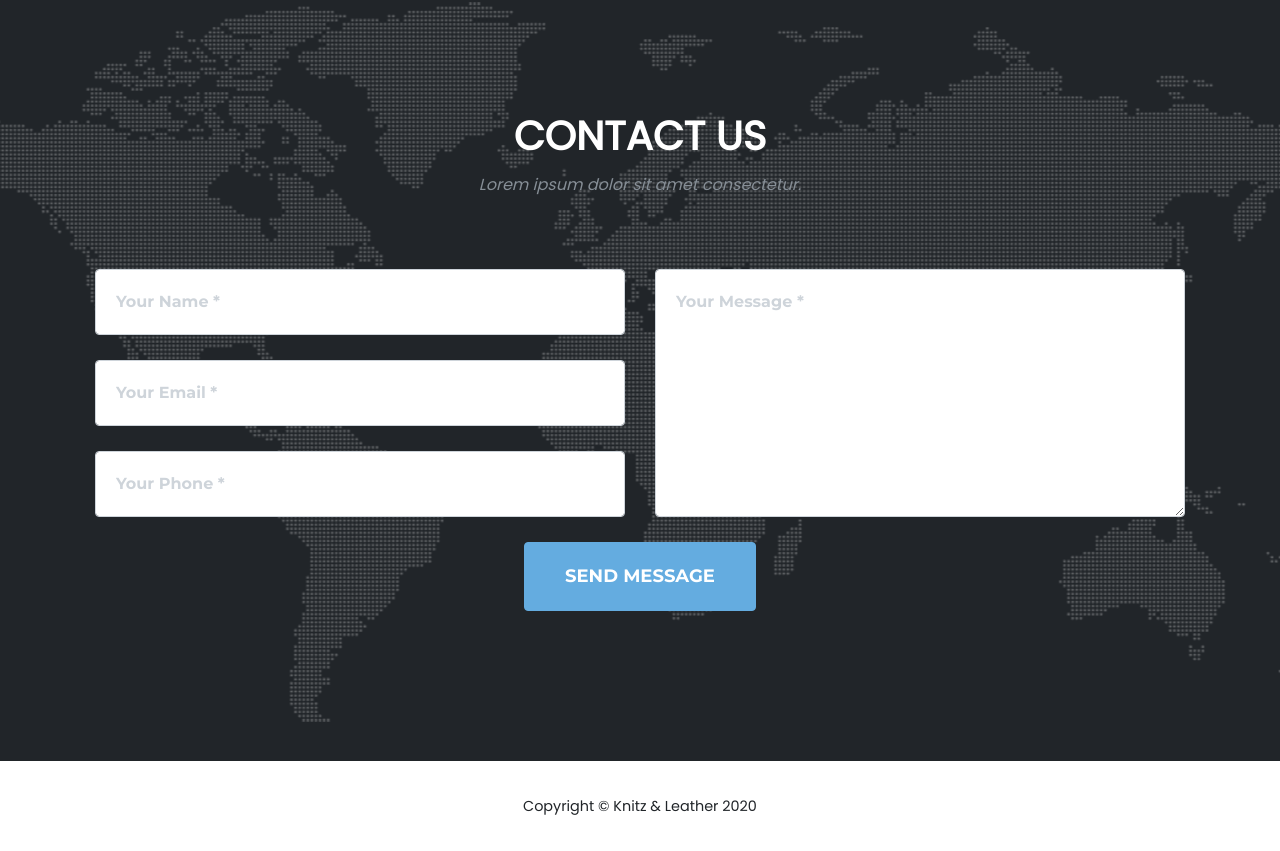
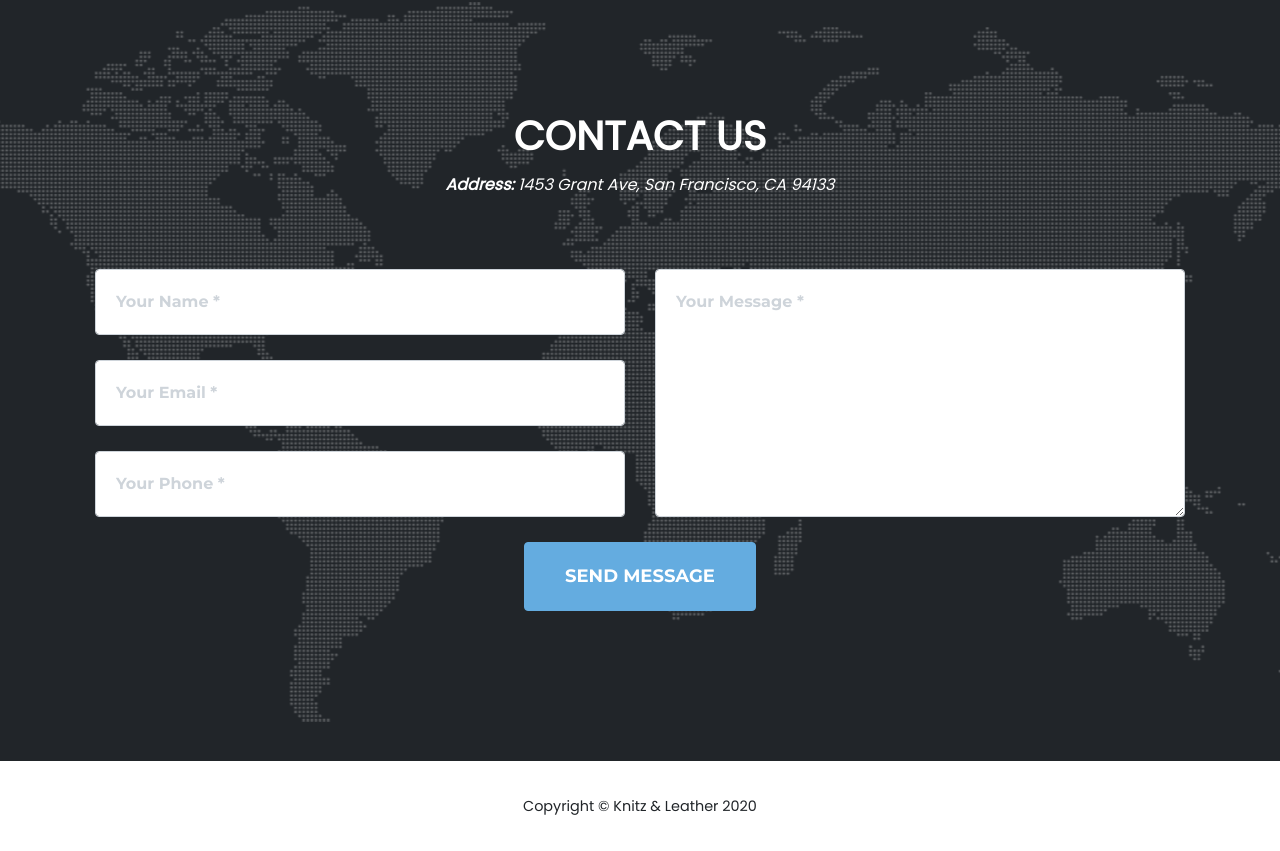
Before and after one commit to Elevate-the-Future/Kintz-and-Leather, a plain HTML site: page docs/index.html in a window 1280 px wide. Shown: the part 4149-5000 px from the top of the page. Drawn offline with nearby package versions, Linux system fonts and the light colour scheme; a web font is replaced by a local one.

Commit message:
add address to contact

```diff
--- a/docs/index.html
+++ b/docs/index.html
@@ -38,6 +38,7 @@
                 <div class="intro-text">
                     <div class="intro-lead-in"><span>Welcome To Our Shop!</span></div>
                     <div class="intro-heading text-uppercase"><span>Knitz and Leather</span></div>
+                </div>
         </header>
         <section id="services">
             <div class="container">
@@ -121,7 +122,7 @@
                 <div class="row">
                     <div class="col-lg-12 text-center">
                         <h2 class="text-uppercase section-heading">Contact Us</h2>
-                        <h3 class="section-subheading text-muted">Lorem ipsum dolor sit amet consectetur.</h3>
+                        <h3 class="section-subheading text-muted" style="color: white !important;"><b>Address:</b> 1453 Grant Ave, San Francisco, CA 94133</h3>
                     </div>
                 </div>
                 <div class="row">
```
